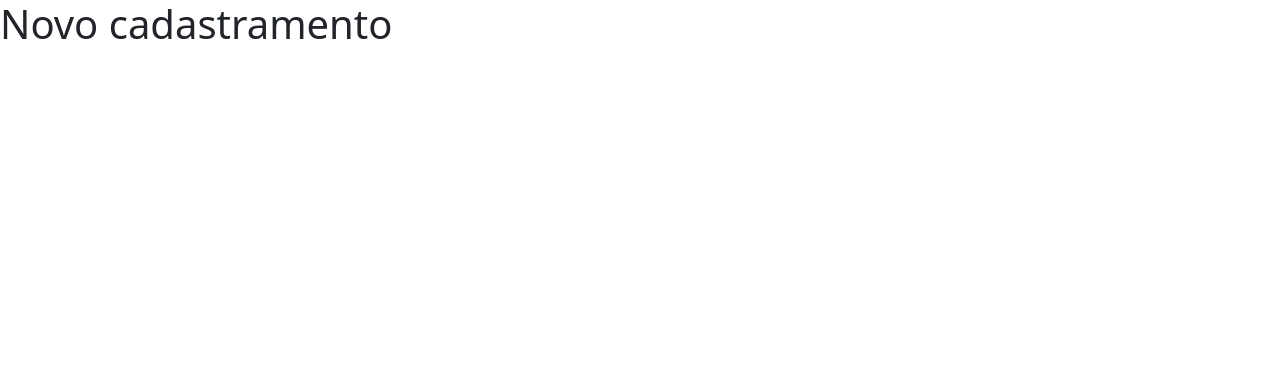
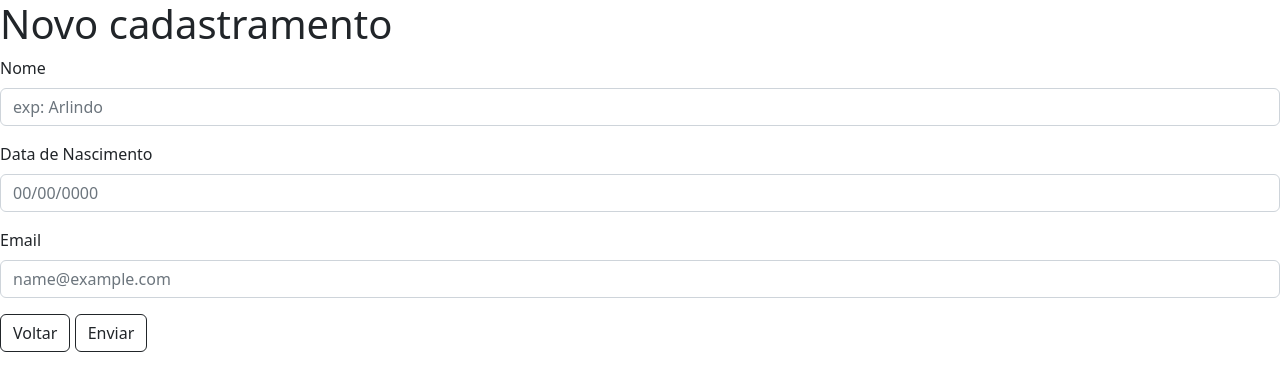
Before and after one commit to Alisson-agf/cruds_01, a Django app: page /motorista/ in a window 1280 px wide. Shown: the top 391 px of the page. Run offline with Django 3.2, Linux system fonts and the light colour scheme.

Commit message:
motorista cadastro

```diff
--- a/templates/motorista_add.html
+++ b/templates/motorista_add.html
@@ -10,14 +10,22 @@
 
 
     <h1>Novo cadastramento</h1>
-
-
-
-
-
-
-
-
+    <div>
+      <div class="mb-3">
+        <label for="exampleFormControlInput1" class="form-label">Nome</label>
+        <input type="email" class="form-control" id="exampleFormControlInput1" placeholder="exp: Arlindo">
+      </div>
+      <div class="mb-3">
+        <label for="exampleFormControlInput1" class="form-label">Data de Nascimento</label>
+        <input type="email" class="form-control" id="exampleFormControlInput1" placeholder="00/00/0000">
+      </div>
+      <div class="mb-3">
+        <label for="exampleFormControlInput1" class="form-label">Email</label>
+        <input type="email" class="form-control" id="exampleFormControlInput1" placeholder="name@example.com">
+      </div>
+      <button type="button" class="btn btn-outline-dark">Voltar</button>
+      <button type="button" class="btn btn-outline-dark">Enviar</button>
+    </div>
 
     <script src="https://cdn.jsdelivr.net/npm/bootstrap@5.2.0/dist/js/bootstrap.bundle.min.js" integrity="sha384-A3rJD856KowSb7dwlZdYEkO39Gagi7vIsF0jrRAoQmDKKtQBHUuLZ9AsSv4jD4Xa" crossorigin="anonymous"></script>
   </body>
```
